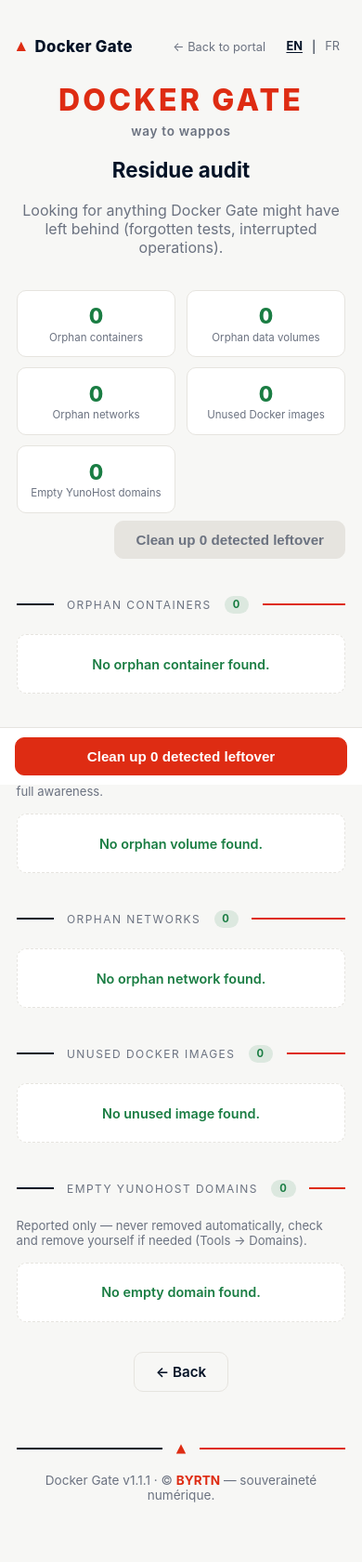
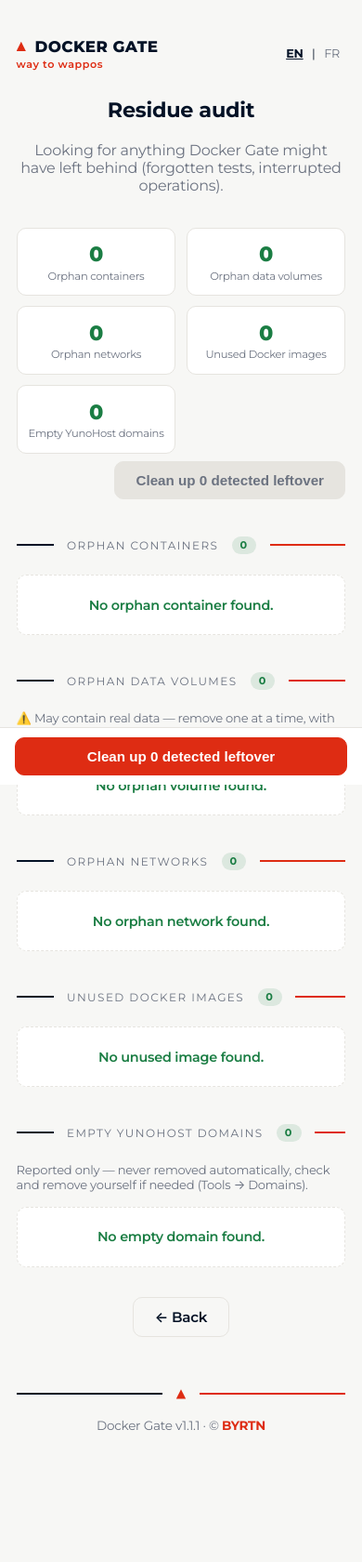
Before and after one commit to byrtn/docker_gate_ynh, a Flask app: template sources/templates/audit.html in a window 390 px wide. Shown: the whole page at 93% size. After the commit the page ends 1538 px from the top, so only its background shows below. Run offline with Flask 3, Linux system fonts and the light colour scheme; the template is opened without the code that fills it, so the values that code supplies are empty.

Commit message:
feat: wappos-portail v0.6.12~ynh1 (premier commit) + restructuration graphique + police BYRTN
Premier commit du paquet complet wappos-portail (chantier API interne, page de
connexion personnalisee, audit complet, veille automatique, correctif changement
de mot de passe, restructuration graphique responsive - DEC-069 a DEC-076).

- wappos_portail_ynh : paquet YunoHost complet, jamais commite jusqu'ici
- docker_gate_ynh : police BYRTN (Montserrat auto-hebergee), en-tete allege,
  lien "Back to portal" retire, "souverainete numerique" retiree du pied de page
- CDC wappos-portail : premier commit + section 10 (restructuration graphique,
  inspection du DOM natif reel plutot que copie visuelle)
- DECISIONS.md : DEC-076 (restructuration graphique, police BYRTN, methode
  d'inspection du DOM natif)

Co-Authored-By: Claude Sonnet 5 <noreply@anthropic.com>

```diff
--- a/manifest.toml
+++ b/manifest.toml
@@ -7,7 +7,7 @@ name = "Docker Gate"
 description.en = "Install Docker and expose containers behind YunoHost's SSO with one click"
 description.fr = "Installe Docker et expose des conteneurs derrière le SSO de YunoHost en un clic"
 
-version = "1.1.1~ynh1"
+version = "1.1.5~ynh1"
 
 maintainers = ["byrtn"]
 
--- a/sources/i18n.py
+++ b/sources/i18n.py
@@ -606,7 +606,6 @@ STRINGS = {
     "btn_back_home": {"en": "← Back to home", "fr": "← Retour à l'accueil"},
 
     # --- base.html (header) ---
-    "nav_back_portal": {"en": "← Back to portal", "fr": "← Retour au portail"},
 }
 
 
--- a/sources/templates/base.html
+++ b/sources/templates/base.html
@@ -5,6 +5,20 @@
 <title>{% block title %}Docker Gate{% endblock %}</title>
 <meta name="viewport" content="width=device-width, initial-scale=1.0">
 <style>
+  /* Police de marque BYRTN (Montserrat), la même que wappify.byrtn.fr et
+     byrtn.fr — auto-hébergée (fichier variable, un seul .woff2 couvre tous
+     les poids), jamais chargée depuis fonts.googleapis.com. Corrige au
+     passage un manque pré-existant : `font-family: 'Montserrat'` était déjà
+     référencé plus bas sans qu'aucun mécanisme ne charge réellement cette
+     police (retombait silencieusement sur la police système depuis le
+     début) — trouvé le 22/07/2026 en alignant Docker Gate sur wappos-portail. */
+  @font-face {
+    font-family: 'Montserrat';
+    font-style: normal;
+    font-weight: 100 900;
+    font-display: swap;
+    src: url('static/fonts/Montserrat-Variable.woff2') format('woff2');
+  }
   :root {
     /* "Docker Gate" theme (workstream 3, 2026-07-16) — copied identically
        from docs/02-wappos/docker_gate_ynh/design/docker-gate-mockup-accueil.html,
@@ -34,46 +48,29 @@
     font-family: 'Montserrat', -apple-system, 'Segoe UI', sans-serif;
     min-height: 100vh;
     padding: 3.5rem 1.5rem 5rem;
+    /* Rendu resserré (demande de Patrick sur wappos-portail, 22/07/2026,
+       appliqué ici pour la cohérence entre nos produits) : pas de police
+       condensée officielle pour Montserrat chez Google Fonts, on resserre
+       juste l'espacement des lettres. */
+    letter-spacing: -0.015em;
   }
   .wrap { max-width: 720px; margin: 0 auto; position: relative; }
 
   /* --- Header: logo + triangle (pattern taken from the Docker Gate logo,
      workstream 1) + language switcher --- */
   .app-header { display: flex; align-items: center; justify-content: space-between; margin-bottom: 1.75rem; }
-  .app-header .logo { display: flex; align-items: center; gap: 0.6rem; font-weight: 800; font-size: 1.05rem; letter-spacing: 0.02em; color: var(--color-primary); }
+  .app-header .logo { display: flex; align-items: center; gap: 0.6rem; font-weight: 800; font-size: 1.05rem; letter-spacing: 0.02em; color: var(--color-primary); text-transform: uppercase; }
+  /* Sous-titre déplacé ici depuis le gros titre central (retiré, demande de
+     Patrick, 22/07/2026, pour aérer la page) — même orange que l'ancien
+     titre. */
+  .logo-sub { font-size: 0.7rem; font-weight: 600; letter-spacing: 0.05em; color: var(--color-accent); margin-top: 0.1rem; }
   .tri { width: 0.65rem; height: 0.65rem; background: var(--color-accent); clip-path: polygon(50% 0%, 0% 100%, 100% 100%); display: inline-block; flex-shrink: 0; }
   .header-right { display: flex; align-items: center; gap: 1rem; }
-  .nav-back-portal { font-size: 0.8rem; color: var(--color-text-dim); text-decoration: none; }
-  .nav-back-portal:hover { color: var(--color-primary); text-decoration: underline; }
 
   .lang-switcher { font-size: 0.8rem; }
   .lang-switcher a { color: var(--color-text-dim); text-decoration: none; padding: 0.2rem 0.4rem; }
   .lang-switcher a.active { color: var(--color-primary); font-weight: 700; text-decoration: underline; }
 
-  .eyebrow {
-    color: var(--color-accent);
-    font-weight: 800;
-    letter-spacing: 0.1em;
-    font-size: 2rem;
-    text-transform: uppercase;
-    margin-bottom: 1.25rem;
-    text-align: center;
-  }
-  /* Tagline sub-line (2026-07-17) — never translated, same as "Docker
-     Gate" — casing deliberately kept as-is (no inherited uppercase).
-     Size left unchanged (explicit request from Patrick, evening of
-     2026-07-17) when "Docker Gate" above went back to being large —
-     em value recomputed as an absolute (0.85rem) so it doesn't follow
-     its .eyebrow parent's new font-size. */
-  .eyebrow-sub {
-    display: block;
-    font-size: 0.85rem;
-    font-weight: 600;
-    letter-spacing: 0.05em;
-    text-transform: none;
-    color: var(--color-text-dim);
-    margin-top: 0.35rem;
-  }
   h1 { font-size: clamp(1.4rem, 4vw, 2rem); font-weight: 700; margin-bottom: 1.25rem; text-align: center; color: var(--color-primary); }
   p.lead { color: var(--color-text-dim); font-size: 1rem; text-align: center; margin-bottom: 2.25rem; }
 
@@ -299,16 +296,17 @@
 <body>
 <div class="wrap">
   <header class="app-header">
-    <div class="logo"><span class="tri"></span> Docker Gate</div>
+    <div>
+      <div class="logo"><span class="tri"></span> Docker Gate</div>
+      <div class="logo-sub">way to wappos</div>
+    </div>
     <div class="header-right">
-      <a class="nav-back-portal" href="/yunohost/sso/">{{ t('nav_back_portal') }}</a>
       <div class="lang-switcher">
         <a href="{{ url_for('set_language', lang='en') }}" class="{{ 'active' if current_lang() == 'en' else '' }}">EN</a> |
         <a href="{{ url_for('set_language', lang='fr') }}" class="{{ 'active' if current_lang() == 'fr' else '' }}">FR</a>
       </div>
     </div>
   </header>
-  <div class="eyebrow">Docker Gate<br><span class="eyebrow-sub">way to wappos</span></div>
   {% with messages = get_flashed_messages(with_categories=true) %}
     {% for category, message in messages %}
       {% set css_category = category if category in ('success', 'warning') else 'error' %}
@@ -317,7 +315,7 @@
   {% endwith %}
   {% block content %}{% endblock %}
   <div class="footer-divider"><div class="line"></div><span class="tri"></span><div class="line red"></div></div>
-  <div class="footer">Docker Gate v{{ app_version }} &middot; &copy; <a href="https://byrtn.fr/home/"><b>BYRTN</b></a> — souveraineté numérique.</div>
+  <div class="footer">Docker Gate v{{ app_version }} &middot; &copy; <a href="https://byrtn.fr/home/"><b>BYRTN</b></a></div>
 </div>
 <script>
 const CONFIRM_LABEL = {{ t('btn_confirm')|tojson }};
```
Also changed, not shown: sources/static/fonts/Montserrat-Variable.woff2 (added).
